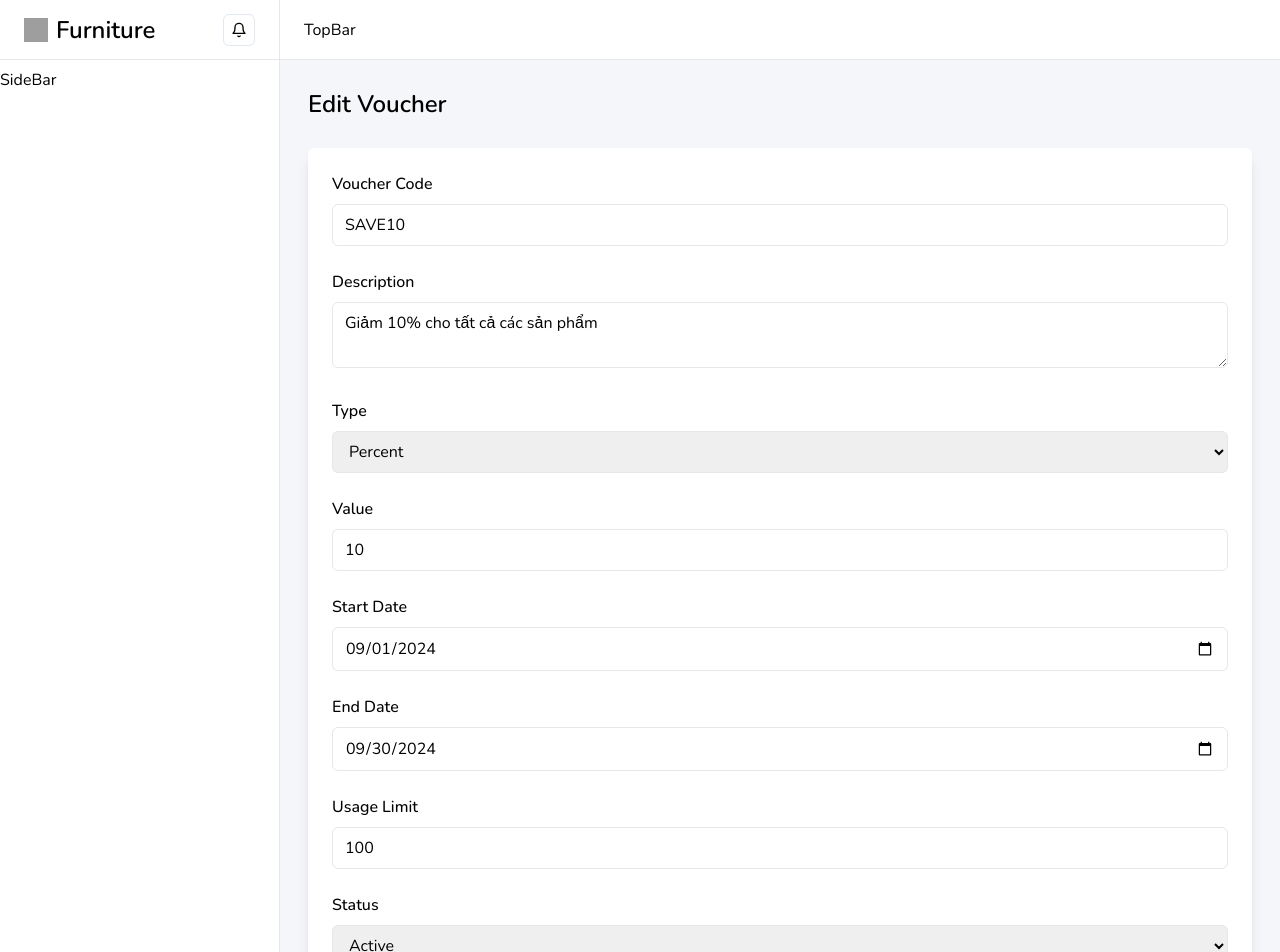
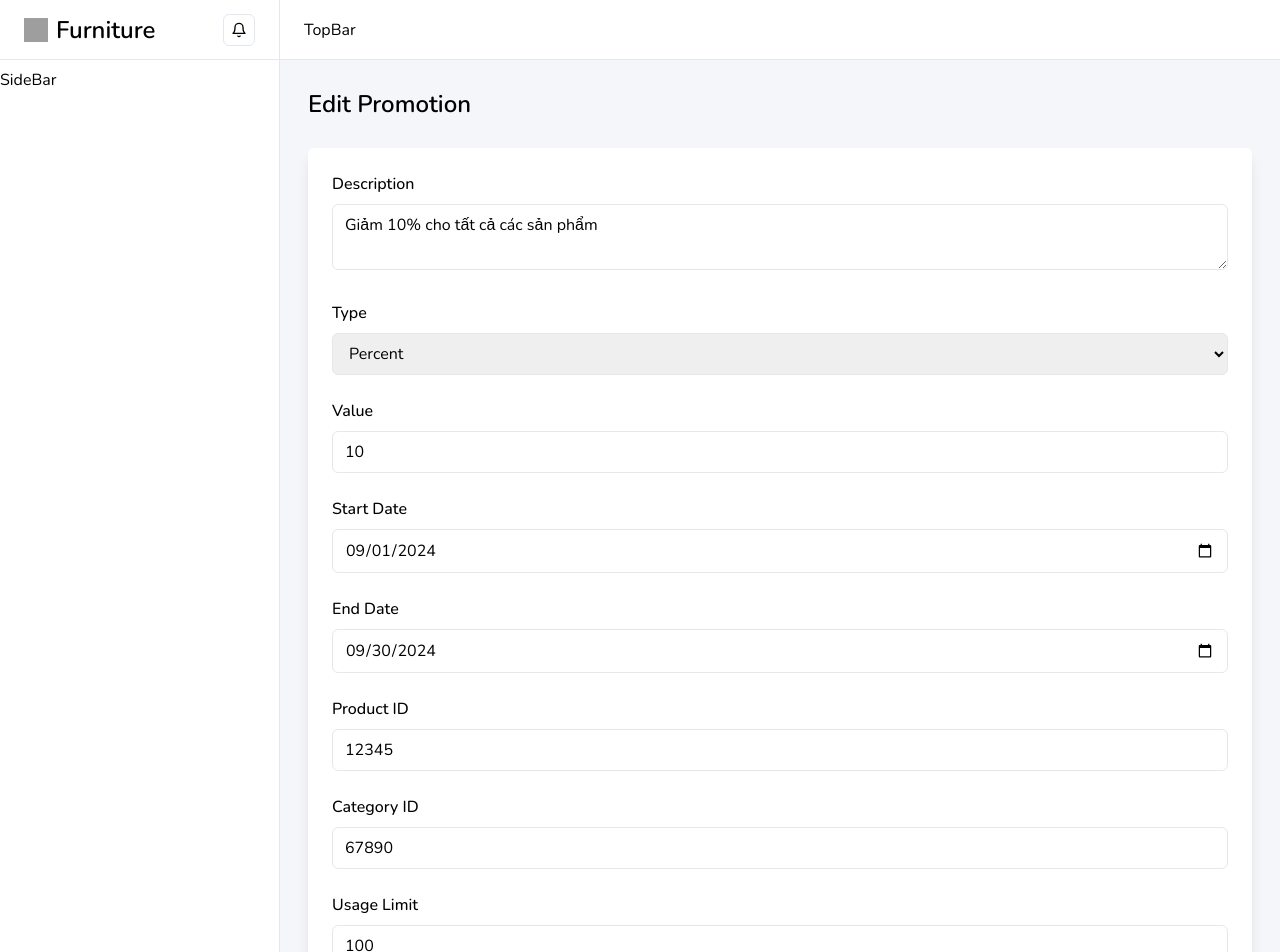
Before and after one commit to Furniture-Graduation-Project/Front-End_Admin, a React (Vite) app: page /promotion/edit in a window 1280 px wide. Shown: the top 952 px of the page. Built offline with nearby package versions, Linux system fonts and the light colour scheme; grey boxes are pictures that could not be loaded.

Commit message:
promotionEdit admin client

```diff
--- a/src/pages/(site)/Promotion/PromotionEdit.tsx
+++ b/src/pages/(site)/Promotion/PromotionEdit.tsx
@@ -0,0 +1,169 @@
+import { useState, useEffect } from 'react';
+import { useParams } from 'react-router-dom'; // Nếu bạn đang dùng react-router
+import { Button } from '@/components/ui/button';
+import { Edit } from 'lucide-react';
+
+interface Promotion {
+    description: string;
+    type: 'Percent' | 'Fixed';
+    value: number;
+    startDate: string;
+    endDate: string;
+    productID: string;
+    categoryID: string;
+    usageLimit: number;
+    status: 'active' | 'inactive';
+}
+
+const PromotionEdit: React.FC = () => {
+    const { promotionId } = useParams<{ promotionId: string }>();
+    const [promotionData, setPromotionData] = useState<Promotion | null>(null);
+
+    useEffect(() => {
+        // Fetch promotion details từ API với promotionId
+        // Giả lập API call
+        const fetchedPromotion: Promotion = {
+            description: 'Giảm 10% cho tất cả các sản phẩm',
+            type: 'Percent',
+            value: 10,
+            startDate: '2024-09-01',
+            endDate: '2024-09-30',
+            productID: '12345',
+            categoryID: '67890',
+            usageLimit: 100,
+            status: 'active',
+        };
+        setPromotionData(fetchedPromotion);
+    }, [promotionId]);
+
+    const handleInputChange = (e: React.ChangeEvent<HTMLInputElement | HTMLSelectElement | HTMLTextAreaElement>) => {
+        if (promotionData) {
+            const { name, value } = e.target;
+            setPromotionData({ ...promotionData, [name]: value });
+        }
+    };
+
+    const handleSubmit = (e: React.FormEvent) => {
+        e.preventDefault();
+        // Gửi yêu cầu cập nhật promotion tới API
+        console.log('Promotion Updated:', promotionData);
+    };
+
+    if (!promotionData) {
+        return <div>Loading...</div>;
+    }
+
+    return (
+        <div className='container mx-auto p-7 bg-[#f5f6fa]'>
+            <div className='text-2xl font-semibold mb-7'>Edit Promotion</div>
+            <form onSubmit={handleSubmit} className='space-y-6 bg-white p-6 rounded-md shadow-lg'>
+                <div>
+                    <label className='block font-medium'>Description</label>
+                    <textarea
+                        name='description'
+                        value={promotionData.description}
+                        onChange={handleInputChange}
+                        className='border rounded-md w-full py-2 px-3 mt-2'
+                        required
+                    />
+                </div>
+                <div>
+                    <label className='block font-medium'>Type</label>
+                    <select
+                        name='type'
+                        value={promotionData.type}
+                        onChange={handleInputChange}
+                        className='border rounded-md w-full py-2 px-3 mt-2'
+                    >
+                        <option value='Percent'>Percent</option>
+                        <option value='Fixed'>Fixed</option>
+                    </select>
+                </div>
+                <div>
+                    <label className='block font-medium'>Value</label>
+                    <input
+                        type='number'
+                        name='value'
+                        value={promotionData.value}
+                        onChange={handleInputChange}
+                        className='border rounded-md w-full py-2 px-3 mt-2'
+                        required
+                    />
+                </div>
+                <div>
+                    <label className='block font-medium'>Start Date</label>
+                    <input
+                        type='date'
+                        name='startDate'
+                        value={promotionData.startDate}
+                        onChange={handleInputChange}
+                        className='border rounded-md w-full py-2 px-3 mt-2'
+                        required
+                    />
+                </div>
+                <div>
+                    <label className='block font-medium'>End Date</label>
+                    <input
+                        type='date'
+                        name='endDate'
+                        value={promotionData.endDate}
+                        onChange={handleInputChange}
+                        className='border rounded-md w-full py-2 px-3 mt-2'
+                        required
+                    />
+                </div>
+                <div>
+                    <label className='block font-medium'>Product ID</label>
+                    <input
+                        type='text'
+                        name='productID'
+                        value={promotionData.productID}
+                        onChange={handleInputChange}
+                        className='border rounded-md w-full py-2 px-3 mt-2'
+                        required
+                    />
+                </div>
+                <div>
+                    <label className='block font-medium'>Category ID</label>
+                    <input
+                        type='text'
+                        name='categoryID'
+                        value={promotionData.categoryID}
+                        onChange={handleInputChange}
+                        className='border rounded-md w-full py-2 px-3 mt-2'
+                        required
+                    />
+                </div>
+                <div>
+                    <label className='block font-medium'>Usage Limit</label>
+                    <input
+                        type='number'
+                        name='usageLimit'
+                        value={promotionData.usageLimit}
+                        onChange={handleInputChange}
+                        className='border rounded-md w-full py-2 px-3 mt-2'
+                        required
+                    />
+                </div>
+                <div>
+                    <label className='block font-medium'>Status</label>
+                    <select
+                        name='status'
+                        value={promotionData.status}
+                        onChange={handleInputChange}
+                        className='border rounded-md w-full py-2 px-3 mt-2'
+                    >
+                        <option value='active'>Active</option>
+                        <option value='inactive'>Inactive</option>
+                    </select>
+                </div>
+                <Button type='submit' variant='primary' className='mt-4'>
+                    <Edit size={18} />
+                    <span className='ml-2'>Update Promotion</span>
+                </Button>
+            </form>
+        </div>
+    );
+};
+
+export default PromotionEdit;
--- a/src/routes/index.ts
+++ b/src/routes/index.ts
@@ -29,6 +29,7 @@ import VoucherEdit from '@/pages/(site)/Voucher/VoucherEdit'
 import Promotion from '@/pages/(site)/Promotion/Promotion'
 import PromotionList from '@/pages/(site)/Promotion/PromotionList'
 import PromotionAdd from '@/pages/(site)/Promotion/PromotionAdd'
+import PromotionEdit from '@/pages/(site)/Promotion/PromotionEdit'
 
 const routes: IRoute[] = [
   { path: '/', component: Signin, layout: AuthLayout },
@@ -88,7 +89,7 @@ const routes: IRoute[] = [
     children: [
       { path: '', component: PromotionList },
       { path: 'add', component: PromotionAdd },
-      { path: 'edit', component: VoucherEdit }
+      { path: 'edit', component: PromotionEdit }
     ]
   },
   { path: '/*', component: page404, layout: AuthLayout }
```
